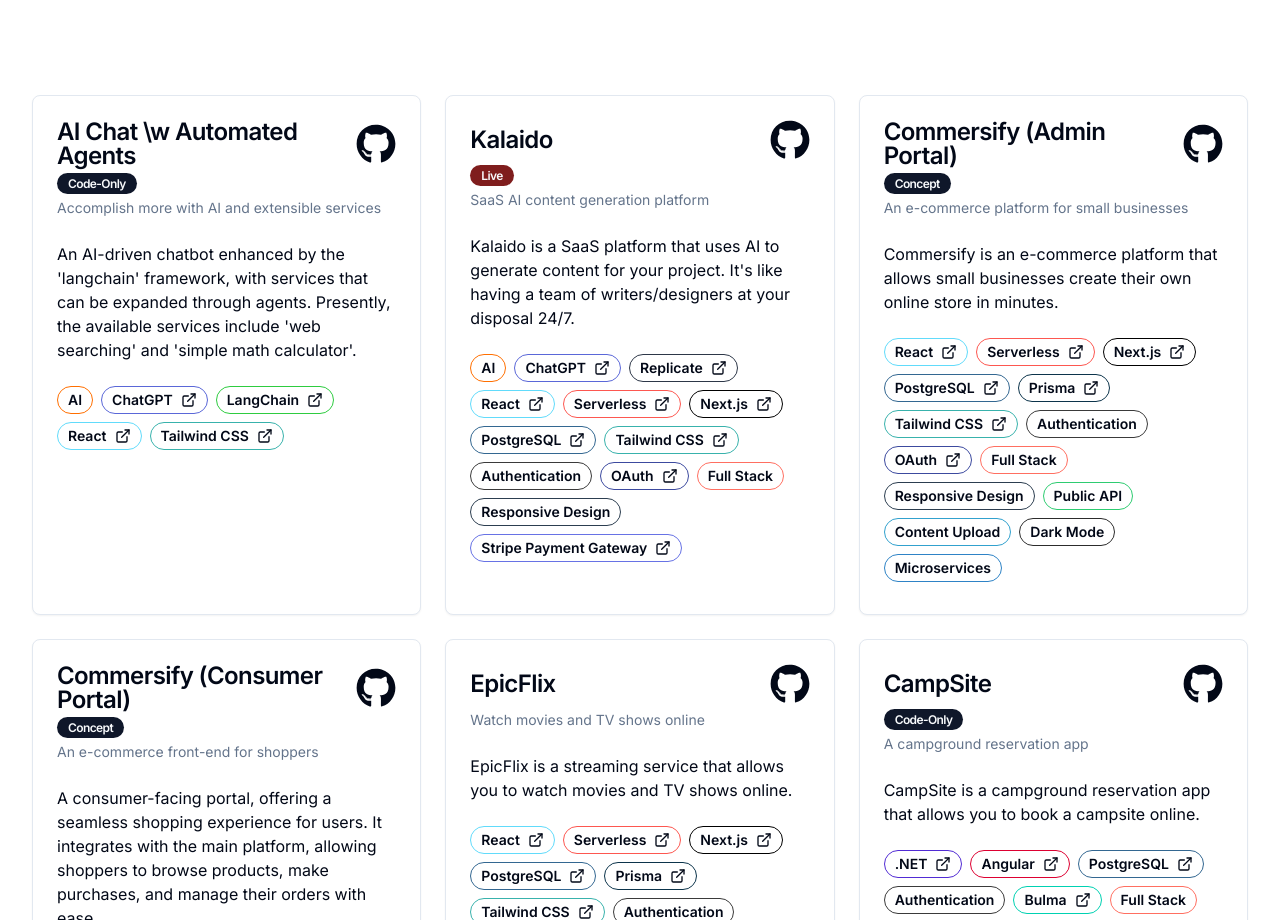
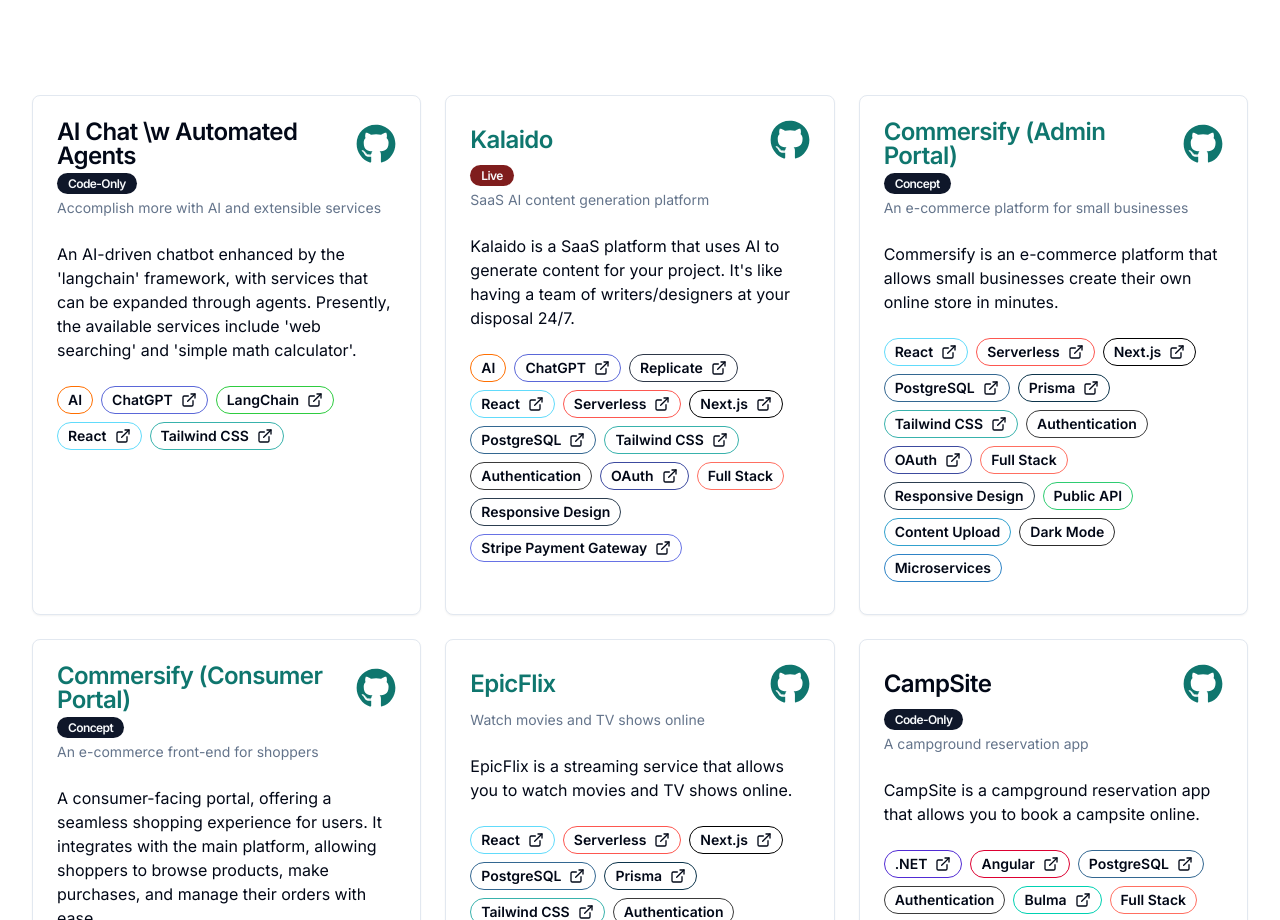
Before and after one commit to Mohcka/mxw-portfolio-2023, a Next.js app: page / in a window 1280 px wide. Shown: the part 2948-3868 px from the top of the page. Built offline with nearby package versions, Linux system fonts and the light colour scheme.

Commit message:
updates link styling 🔗

```diff
--- a/src/components/projects.tsx
+++ b/src/components/projects.tsx
@@ -40,7 +40,7 @@
                     <div className="flex">
                       <Link
                         href={project.projectLink ?? "#"}
-                        className="hover:text-teal-700 cursor-pointer transition"
+                        className="text-teal-700 hover:text-primary cursor-pointer transition"
                       >
                         <h2>{project.name}</h2>
                       </Link>
@@ -55,7 +55,7 @@
                       <TooltipTrigger>
                         <Link
                           href={project.githubLink}
-                          className="hover:text-teal-700 cursor-pointer transition"
+                          className="text-teal-700 hover:text-primary cursor-pointer transition"
                           aria-label={project.name}
                         >
                           <FaGithub size={40} />
```
